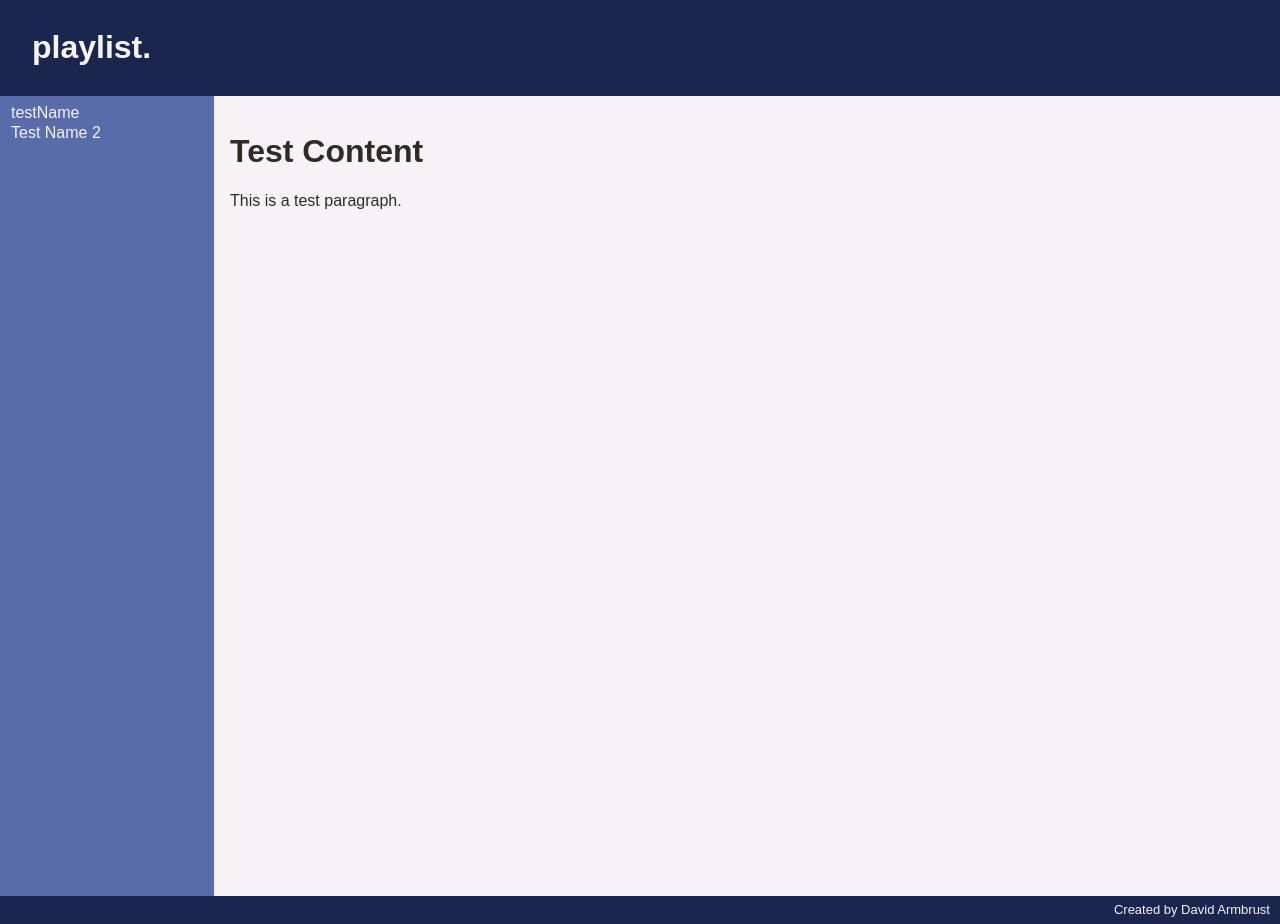
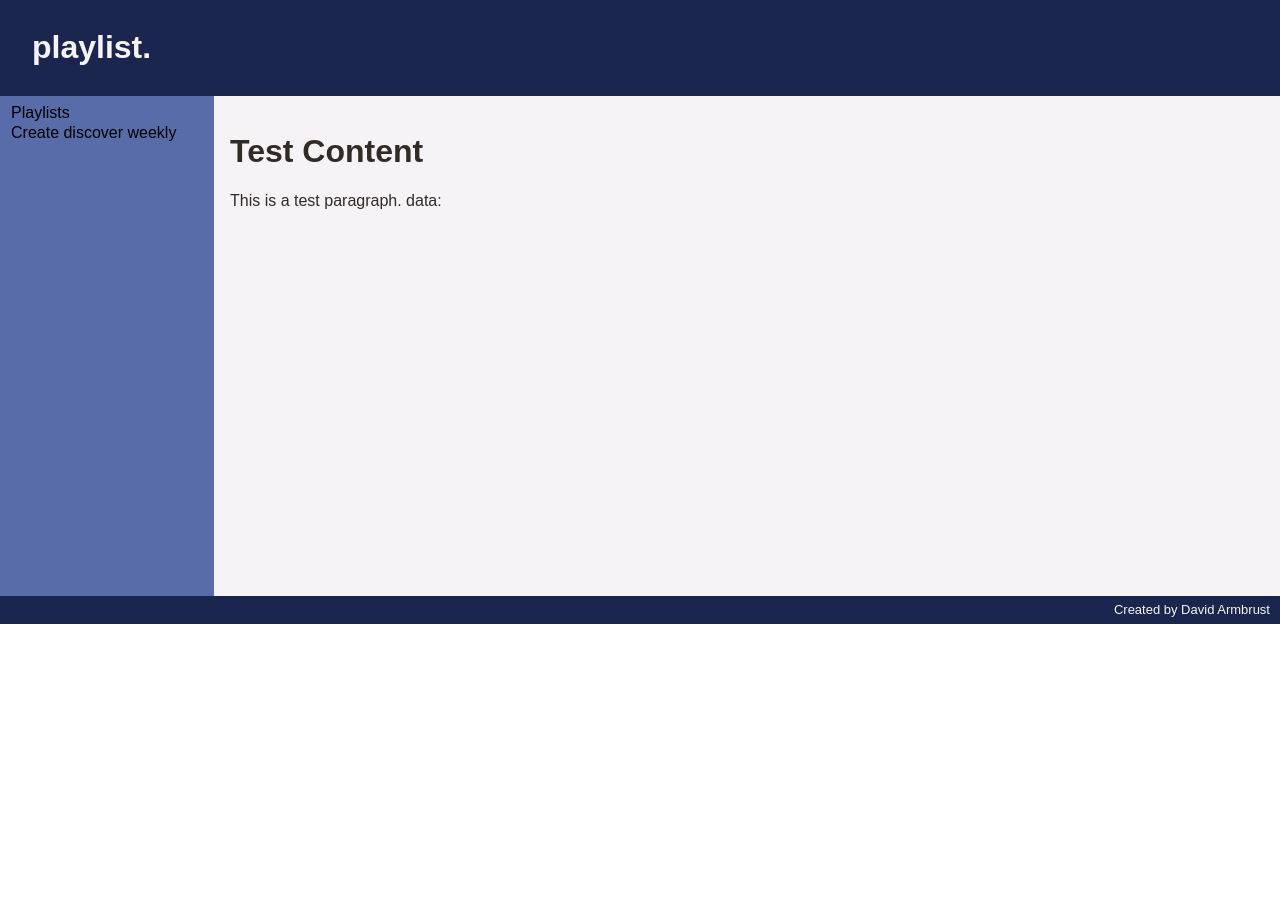
Before and after one commit to darmbrus/playlist-app, a React (Create React App) app: page / in a window 1280 px wide. After the commit the page ends 800 px from the top, so only its background shows below. Built offline with nearby package versions, Linux system fonts and the light colour scheme.

Commit message:
Initial component data passing

```diff
--- a/src/App.css
+++ b/src/App.css
@@ -3,7 +3,7 @@
 }
 
 .Main {
-    min-height: 800px;
+    min-height: 500px;
     padding: 0;
     display: flex;
     flex-flow: row;
@@ -57,7 +57,6 @@ footer {
 
     .NavBar, header, footer {
         max-width: 100%;
-        min-height: 50px;
     }
 }
 
--- a/src/App.js
+++ b/src/App.js
@@ -1,5 +1,4 @@
 import React, { Component } from 'react';
-import logo from './logo.svg';
 import './App.css';
 import Header from './Header.js';
 import NavBar from './NavBar.js';
@@ -7,13 +6,20 @@ import Content from './Content.js';
 import Footer from './Footer.js';
 
 class App extends Component {
+  constructor(props) {
+    super()
+    this.state = {
+      data: ""
+    }
+  }
+
   render() {
     return (
       <div className="App">
         <Header />
         <div className="Main">
           <NavBar />
-          <Content />
+          <Content data={this.state.data}/>
         </div>
         <Footer />
       </div>
--- a/src/Content.js
+++ b/src/Content.js
@@ -5,7 +5,7 @@ class Content extends React.Component {
     return (
       <div className="Content">
         <h1>Test Content</h1>
-        <p>This is a test paragraph.</p>
+        <p>This is a test paragraph. data: {this.props.data}</p>
       </div>
     )
   }
--- a/src/NavBar.js
+++ b/src/NavBar.js
@@ -2,11 +2,24 @@ import React from 'react';
 import NavButton from './NavButton.js'
 
 class NavBar extends React.Component {
+  constructor() {
+    super()
+    this.state = {
+      data: ""
+    }
+  }
+
+  onClick(newData) {
+    this.setState({
+      data: newData
+    });
+  }
+
   render() {
     return (
       <ul className="NavBar">
-        <NavButton name="testName" link="google"/>
-        <NavButton name="Test Name 2" link="yahoo"/>
+        <NavButton name="Playlists" onClick={this.onClick}/>
+        <NavButton name="Create discover weekly" onClick={this.onClick}/>
       </ul>
     )
   }
--- a/src/NavButton.js
+++ b/src/NavButton.js
@@ -1,10 +1,15 @@
 import React from 'react';
 
 class NavButton extends React.Component {
+  handleClick(e) {
+    var data = e.target
+    this.props.onClick(data)
+  }
+
   render() {
     return (
       <div className="NavButton">
-        <li><a href={this.props.link}>{this.props.name}</a></li>
+        <li><a onClick={this.handleClick}>{this.props.name}</a></li>
       </div>
     );
   }
```
